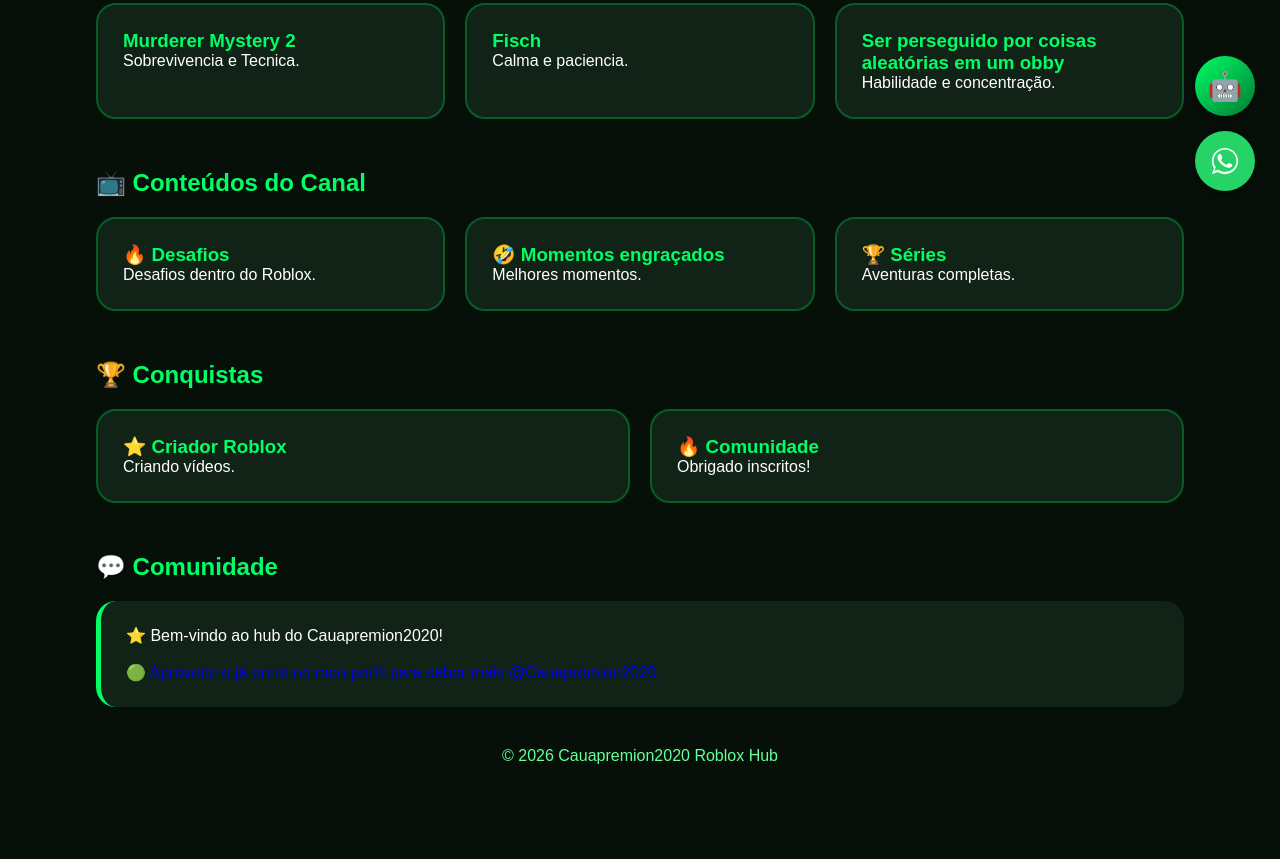
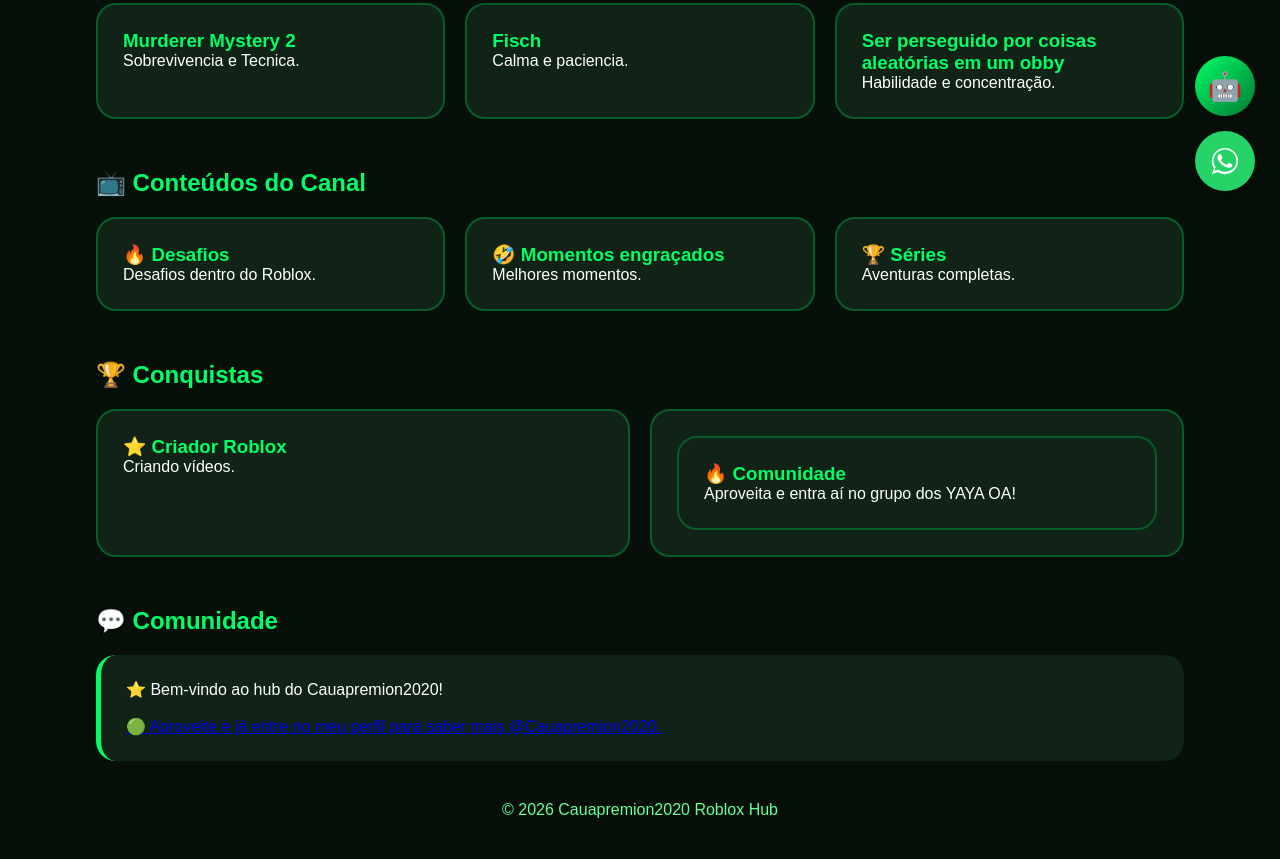
Before and after one commit to Cauapremion2020/Caua_MM2, a plain HTML site: page index.html in a window 1280 px wide. Shown: the part 584-1443 px from the top of the page. Before the commit the page ends 1389 px from the top, so only its background shows below. Drawn offline with Linux system fonts and the light colour scheme.

Commit message:
Update community card with new link and message

```diff
--- a/index.html
+++ b/index.html
@@ -735,13 +735,17 @@ target="_blank">
 
 
 
-<div class="card">
+<a class="card link" href="https://www.roblox.com/pt/communities/9304815/YAYA-OA#!/about">
 
-<h3>🔥 Comunidade</h3>
+  <div class="card">
 
-<p>Obrigado inscritos!</p>
+    <h3>🔥 Comunidade</h3>
 
-</div>
+    <p>Aproveita e entra aí no grupo dos YAYA OA!</p>
+
+  </div>
+
+</a>
 
 
 </div>
```
